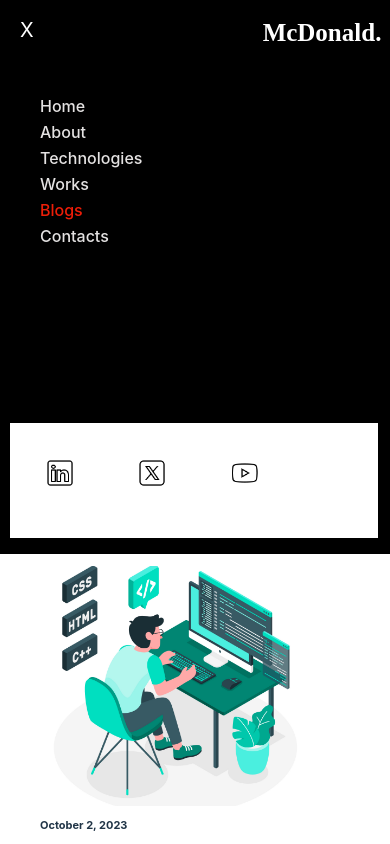
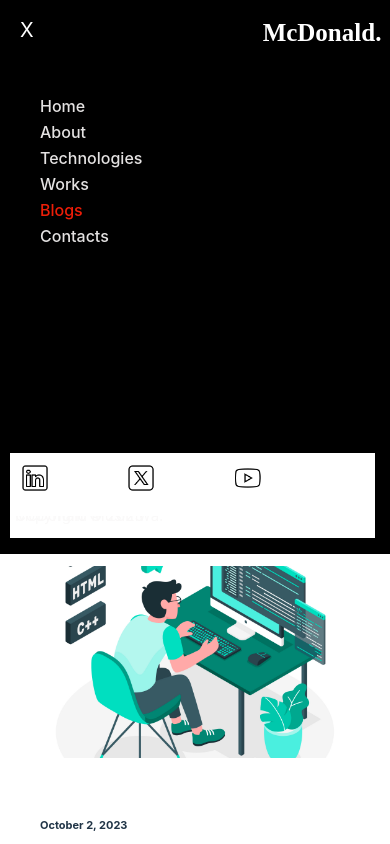
Before and after one commit to McDonaldMusimwa/currentportfolio, a React (Vite) app: page /blogs in a window 390 px wide. Shown: the top 844 px of the page. Built offline with nearby package versions, Linux system fonts and the light colour scheme; a web font is replaced by a local one.

Commit message:
changed nav css

```diff
--- a/src/Components/Blogs/Blog.module.css
+++ b/src/Components/Blogs/Blog.module.css
@@ -8,9 +8,10 @@
 /* Media Query for Tablets */
 @media (max-width: 768px) {
   .Blog {
+    width: 100%;
     margin-top: 50px;
     grid-template-columns: 100%; /* Display a single column for tablets */
-    margin-left: 0; /* Remove left margin for tablets */
+    margin-left: 10px; /* Remove left margin for tablets */
     gap: 20px; /* Adjust gap for tablets */
   }
 }
@@ -18,6 +19,7 @@
 /* Media Query for Mobile Devices */
 @media (max-width: 480px) {
   .Blog {
+    width: 100%;
     margin-top: 50px;
     grid-template-columns: 100%; /* Display a single column for mobile devices */
     margin-left: 0; /* Remove left margin for mobile devices */
--- a/src/Components/Blogs/BlogItem.module.css
+++ b/src/Components/Blogs/BlogItem.module.css
@@ -23,5 +23,6 @@
 .image img {
   object-fit: cover;
   width: 100%;
-  height: 100%;
+  height: 80%;
+  overflow: hidden;
 }
--- a/src/Components/UI/NavBar/NavBar.module.css
+++ b/src/Components/UI/NavBar/NavBar.module.css
@@ -138,16 +138,21 @@
     color: #e4e2e2;
   }
   .NavBottom {
-    height: 55px;
+    height: 75px;
     background-color: white;
     position: absolute;
-    width: 79vw;
+    width: 91vw;
     z-index: 100;
-
+    padding: 5px;
     display: grid;
     grid-template-columns: 30% 30% 30%;
   }
+  .NavBottom a{
+    margin: 0;
+  }
   .NavBottom .icon {
+    margin-left: 5px;
+    overflow: hidden;
     width: 30px; /* Set your desired size for mobile */
   }
   .NavBottom > span {
@@ -171,6 +176,8 @@
   }
 
   .NavBottom .Copyright {
-    margin-top: 12px; /* Adjust as needed */
+    z-index: 150;
+    /* Adjust as needed */
+    color: rgb(250, 249, 249);
   }
 }
```
